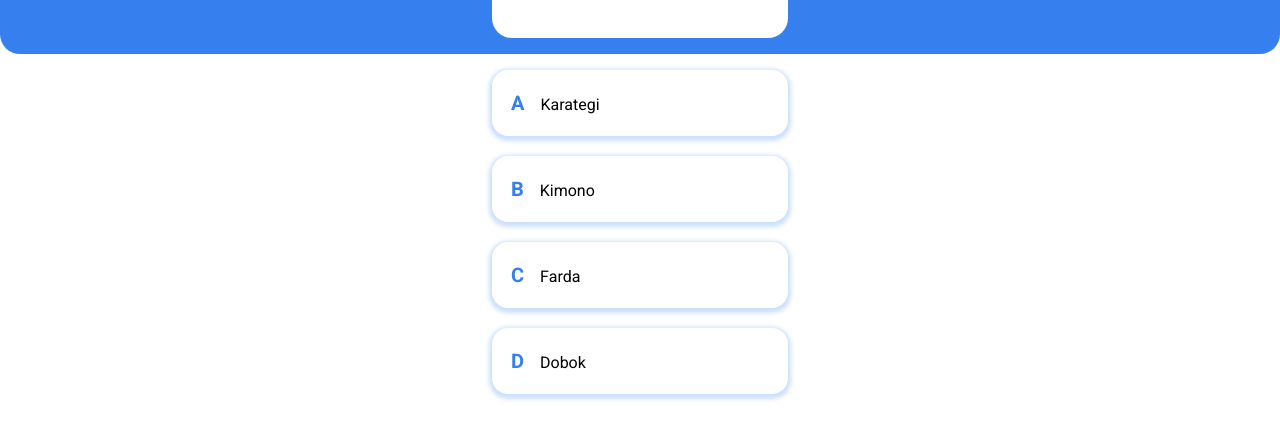
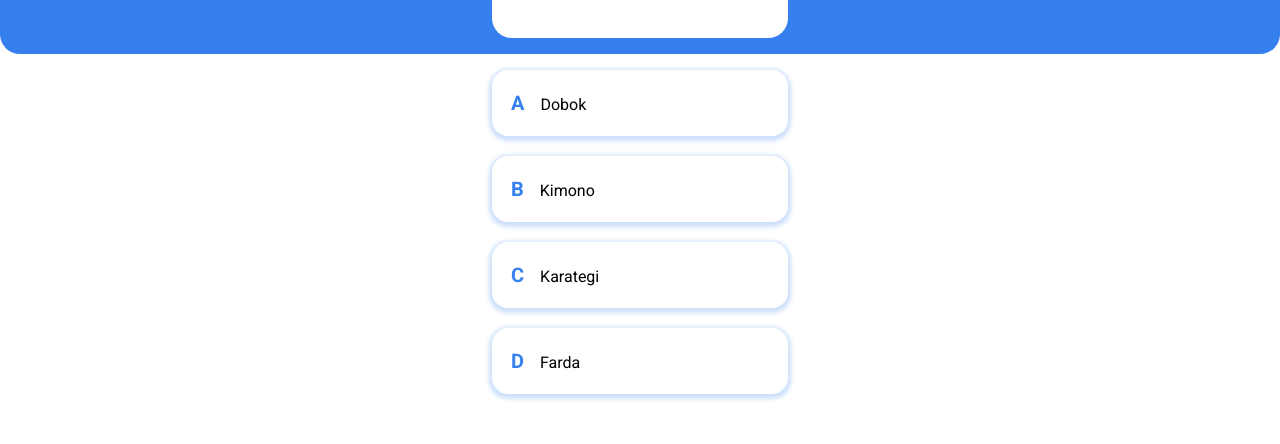
Before and after one commit to matheusgondra/taekwondo-quiz, a React (Vite) app: page /question/2 in a window 1280 px wide. Shown: the part 230-674 px from the top of the page. Built offline with nearby package versions, Linux system fonts and the light colour scheme.

Commit message:
fix: correção do bug das repostas mudarem a ordem

```diff
--- a/src/pages/Question/index.tsx
+++ b/src/pages/Question/index.tsx
@@ -25,6 +25,7 @@ export function QuestionPage() {
 		if (question) {
 			setSelectedOption("");
 			setIsSelecting(false);
+			question.options = shuffleList(question.options);
 		}
 	}, [question]);
 
@@ -70,7 +71,7 @@ export function QuestionPage() {
 			</header>
 			<main className="question-page-container">
 				<ul className="options">
-					{shuffleList(question.options).map((option, index) => (
+					{question.options.map((option, index) => (
 						<li key={index}>
 							<OptionButton
 								variant={getVariant(option)}
```
